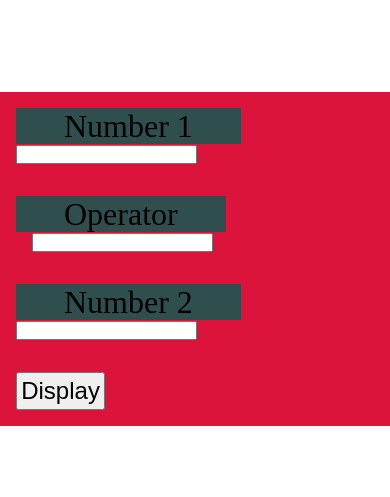
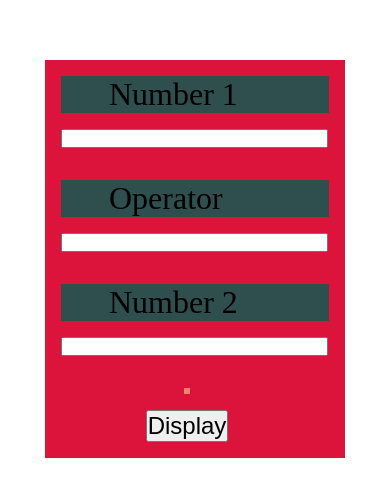
Before and after one commit to RayhaanK/jsExercises, a plain HTML site: page index.html in a window 390 px wide. Shown: the part 163-660 px from the top of the page. Drawn offline with Linux system fonts and the light colour scheme.

Commit message:
finsihed q3

```diff
--- a/css/style.css
+++ b/css/style.css
@@ -25,22 +25,123 @@ body {
 }
 
 label {
-    background-color: darkslategrey;
+    background-color: salmon;
     font-size: 2rem;
     padding-right: 3rem;
     padding-left: 3rem;
     margin-right: 4rem;
+
 }
 
-.second input {
-    margin-left: 1rem;
+input {
     text-align: center;
+    width: 14rem;
+}
+
+.second label {
+    padding-right: 4rem;
+}
+
+.right {
+    display: flex;
+    justify-content: end;
+
+}
+
+#calculate {
+    display: flex;
+    font-size: 1.5rem;
+    margin-right: 3rem;
+}
+
+.button{
+    display: flex;
+    justify-content: end;
 }
 
 #display {
-    justify-content: end;
+    margin-bottom: 1rem;
+    margin-right: 5rem;
+    max-width: fit-content;
+    text-align: center;
     font-size: 1.5rem;
     padding: 0.2rem;
+    background-color: salmon;
+}
+
+@media screen and (max-width: 550px) {
+    .container {
+        width: 400px;
+        display: flex;
+    }
 
 
+    label {
+        background-color: darkslategrey;
+        font-size: 2rem;
+        padding-right: 3rem;
+        padding-left: 3rem;
+        margin-right: 4rem;
+        display: block;
+        margin: auto;
+    }
+
+    .first, .second, .third{
+        margin-bottom: 2rem;
+        align-items: center;
+    }
+
+    input {
+        text-align: center;
+        width: 23rem;
+        margin-left: 0;
+        margin-top: 1rem;
+        display: block;
+    }
+
+
+    .second input {
+        margin-left: 0;
+        text-align: center;
+
+    }
+
+    .right {
+        justify-content: center;
+        margin-left: 3rem;
+    }
+
+    .button {
+        justify-content: center;
+    }
+
+    #calculate {
+        display: flex;
+        font-size: 1.5rem;
+        margin-right: 3rem;
+    }
 }
+
+@media screen and (max-width: 400px) {
+    .container {
+        width: 300px;
+        display: flex;
+    }
+
+    input {
+        text-align: center;
+        width: 16.7rem;
+        margin-left: 0;
+        margin-top: 1rem;
+        display: block;
+    }
+
+    .right {
+        justify-content: center;
+        margin-left: 4rem;
+    }
+
+    #calculate {
+        margin-left: 2rem;
+    }
+}
--- a/index.html
+++ b/index.html
@@ -14,28 +14,26 @@
         <div class="container">
           <div class="first">
             <label>Number 1</label>
-            <input type="number" />
+            <input type="text" id="num1" />
           </div>
           <div class="second">
             <label>Operator</label>
-            <input type="text" />
+            <input type="text" id="operator" />
           </div>
           <div class="third">
             <label>Number 2</label>
-            <input type="number" />
+            <input type="text" id="num2" />
           </div>
           <div class="right">
-              <div class="result"></div>
-              <div class="button">
-                <button id="display">Display</button>
-              </div>
+            <div class="result" id="display"></div>
+          </div>
+          <div class="button">
+            <button id="calculate">Display</button>
           </div>
         </div>
       </section>
     </main>
 
-
-
     <!-- Script link -->
     <script src="./script/code.js"></script>
   </body>
--- a/script/code.js
+++ b/script/code.js
@@ -64,3 +64,18 @@ console.log(address);
 // end of q2
 
 // start of q3
+
+let numb1 = document.querySelector('#num1');
+let numb2 = document.querySelector('#num2');
+let operator = (document.querySelector('#operator'));
+let display = document.querySelector('#display');
+let calculate = document.querySelector('#calculate');
+
+calculate.addEventListener('click',()=> {
+    if(numb1, operator, numb2 === ''){
+        display.innerHTML = "Input a valid number or operator"
+    } else {
+        calculate = eval(numb1.value + operator.value + numb2.value)
+        display.innerHTML = calculate;
+    }
+})
```
